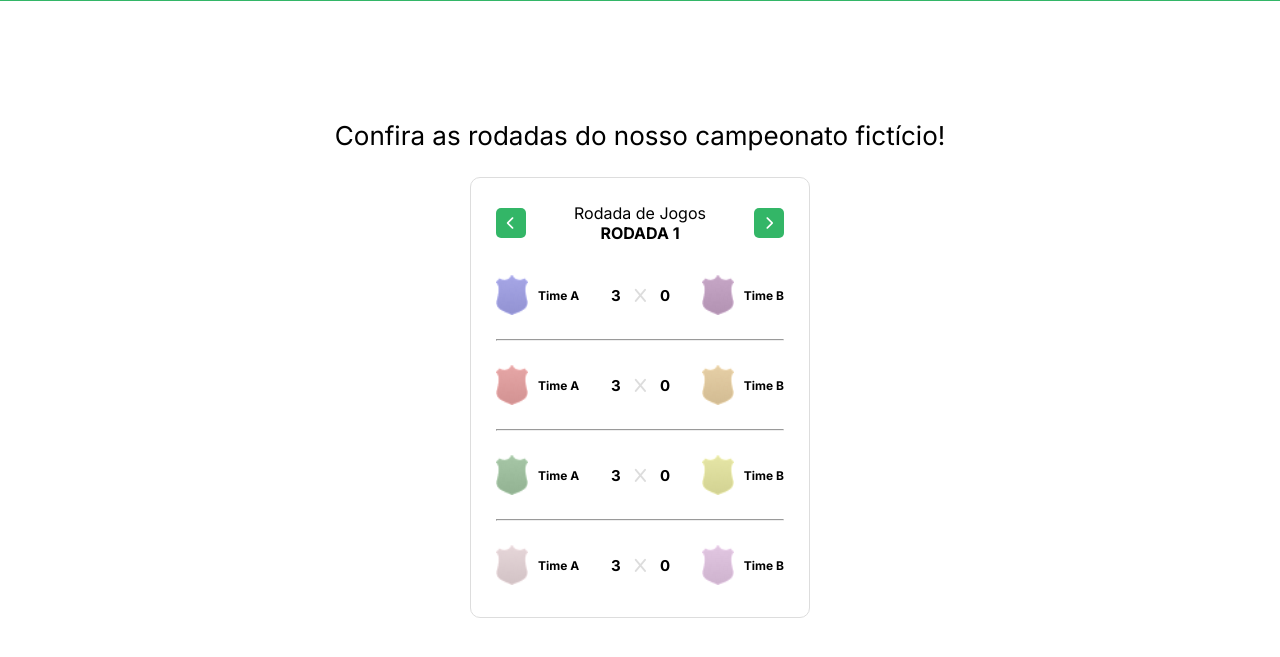
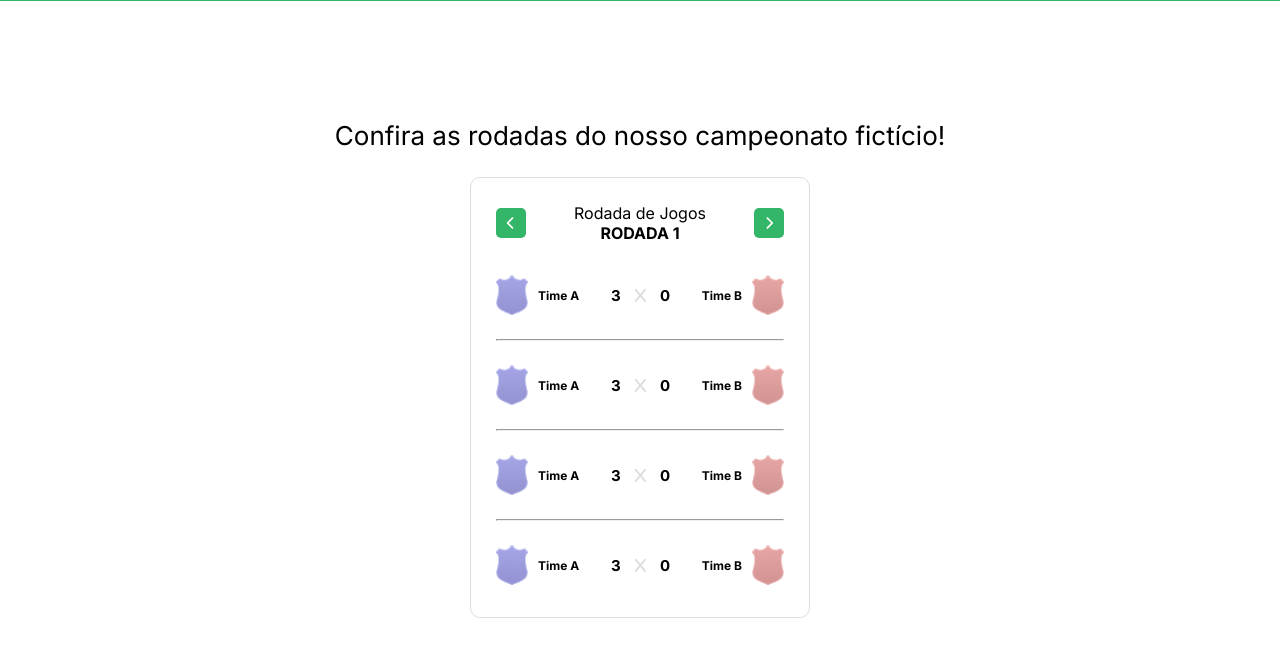
Before and after one commit to dezoliveira/sevn-esportes, a website built with Vite: page index.html in a window 1280 px wide. Shown: the part 71-728 px from the top of the page. Built offline with nearby package versions, Linux system fonts and the light colour scheme.

Commit message:
refactor: ordem do label time B

```diff
--- a/index.html
+++ b/index.html
@@ -47,15 +47,15 @@
                   <label>0</label>
                 </div>
                 <div class="team-info">
-                  <img src="/public/images/team_shield_base.png" style="filter: opacity(0.5) drop-shadow(0 0 0 purple);">
                   <label>Time B</label>
+                  <img src="/public/images/team_shield_base.png" style="filter: opacity(0.5) drop-shadow(0 0 0 red);">
                 </div>
               </li>
               <hr>
 
               <li id="roundItem" class="round-item">
                 <div class="team-info">
-                  <img src="/public/images/team_shield_base.png" style="filter: opacity(0.5) drop-shadow(0 0 0 red);">
+                  <img src="/public/images/team_shield_base.png" style="filter: opacity(0.5) drop-shadow(0 0 0 blue);">
                   <label>Time A</label>
                 </div>
                 <div class="score">
@@ -66,15 +66,15 @@
                   <label>0</label>
                 </div>
                 <div class="team-info">
-                  <img src="/public/images/team_shield_base.png" style="filter: opacity(0.5) drop-shadow(0 0 0 orange);">
                   <label>Time B</label>
+                  <img src="/public/images/team_shield_base.png" style="filter: opacity(0.5) drop-shadow(0 0 0 red);">
                 </div>
               </li>
               <hr>
 
               <li id="roundItem" class="round-item">
                 <div class="team-info">
-                  <img src="/public/images/team_shield_base.png" style="filter: opacity(0.5) drop-shadow(0 0 0 green);">
+                  <img src="/public/images/team_shield_base.png" style="filter: opacity(0.5) drop-shadow(0 0 0 blue);">
                   <label>Time A</label>
                 </div>
                 <div class="score">
@@ -85,15 +85,15 @@
                   <label>0</label>
                 </div>
                 <div class="team-info">
-                  <img src="/public/images/team_shield_base.png" style="filter: opacity(0.5) drop-shadow(0 0 0 yellow);">
                   <label>Time B</label>
+                  <img src="/public/images/team_shield_base.png" style="filter: opacity(0.5) drop-shadow(0 0 0 red);">
                 </div>
               </li>
               <hr>
 
               <li id="roundItem" class="round-item">
                 <div class="team-info">
-                  <img src="/public/images/team_shield_base.png" style="filter: opacity(0.5) drop-shadow(0 0 0 pink);">
+                  <img src="/public/images/team_shield_base.png" style="filter: opacity(0.5) drop-shadow(0 0 0 blue);">
                   <label>Time A</label>
                 </div>
                 <div class="score">
@@ -104,8 +104,8 @@
                   <label>0</label>
                 </div>
                 <div class="team-info">
-                  <img src="/public/images/team_shield_base.png" style="filter: opacity(0.5) drop-shadow(0 0 0 violet);">
                   <label>Time B</label>
+                  <img src="/public/images/team_shield_base.png" style="filter: opacity(0.5) drop-shadow(0 0 0 red);">
                 </div>
               </li>
             </ul>
```
